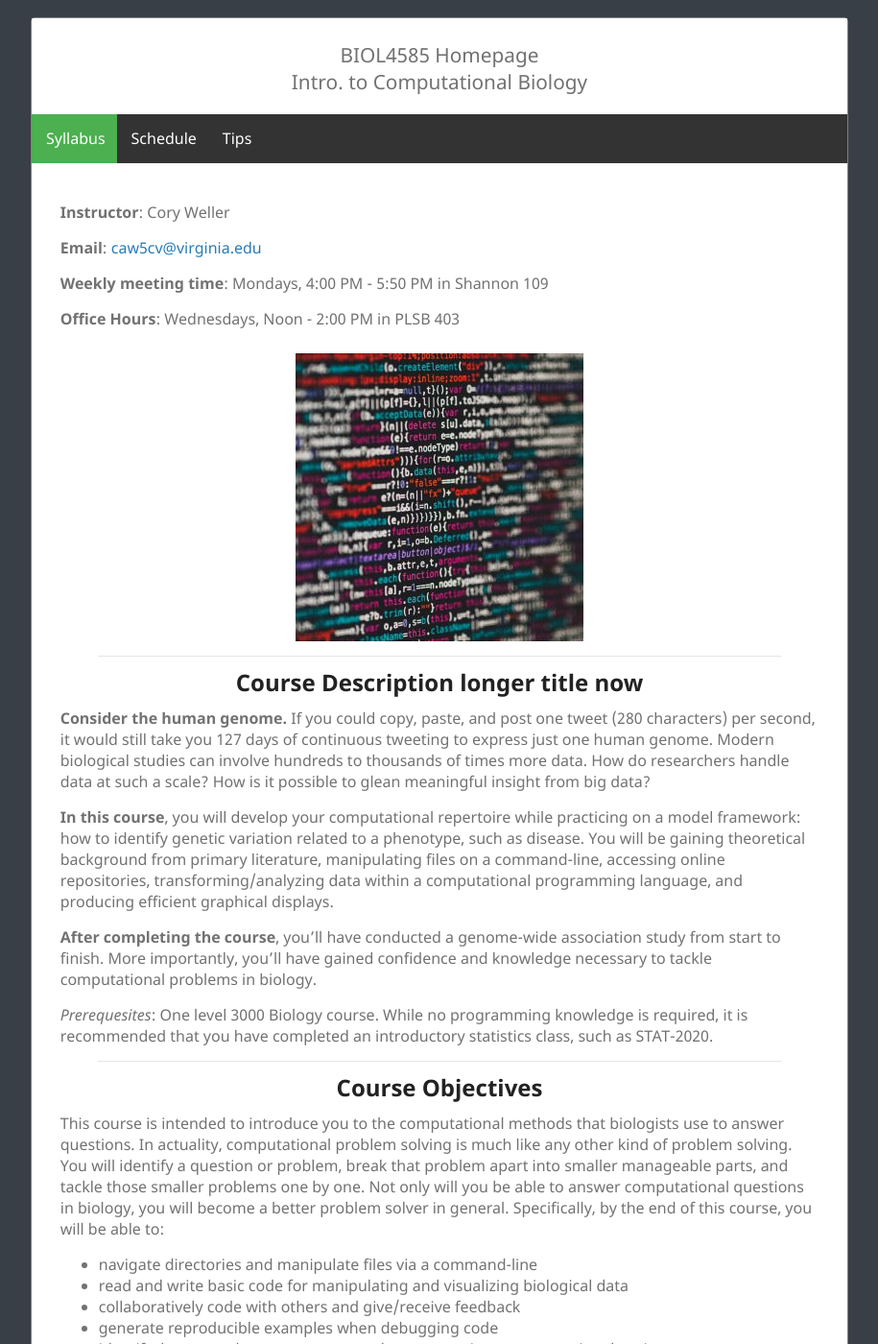
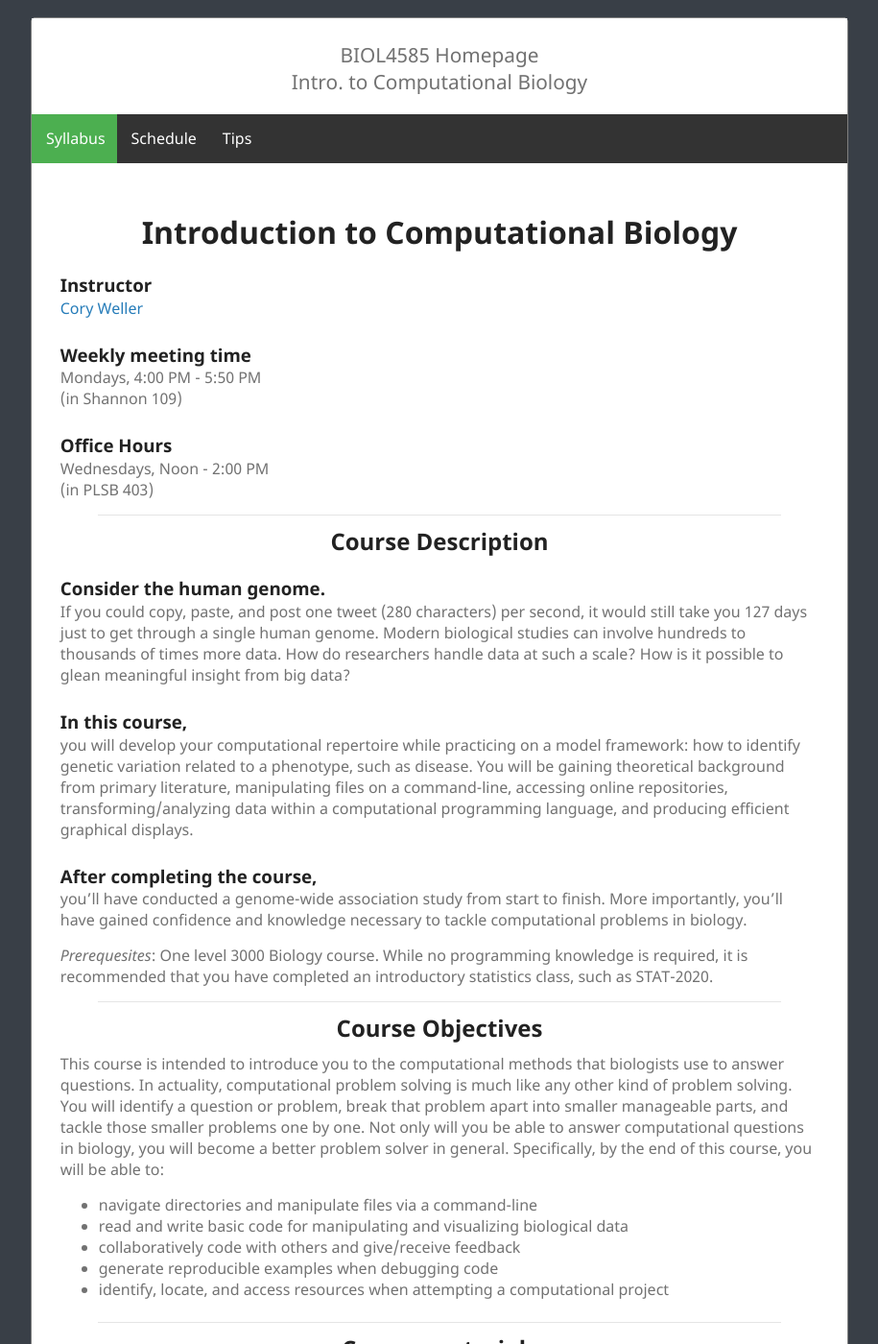
Before and after one commit to cory-weller/BIOL4585, a Jekyll site: the page built from index.md, in a window 1280 px wide and 1400 px high. Shown: the whole window at 96% size, without its empty margins (182-1097 px from the left). Built offline with Jekyll 4.4.1, drawn with Linux system fonts in a browser that asks for light colours; some of the changed text lies outside the part shown.

Commit message:
update css

```diff
--- a/assets/css/style.css
+++ b/assets/css/style.css
@@ -310,8 +310,26 @@ h6 {
     margin-right:5%;
 }
 
+
 h1 {
     border-top: none;
+}
+
+
+
+/* use h3 for left-aligned headings */
+h3 {
+    border-top: none;
+    text-align: left;
+    margin-left: 0;
+    padding-bottom:0;
+}
+
+/* use h4 for centered text, e.g. image subtitles */
+h4 {
+    border-top: none;
+    padding:0px 0 10px;
+    font-weight: normal
 }
 
 p,
--- a/index.md
+++ b/index.md
@@ -4,22 +4,28 @@ title: BIOL4585 Homepage
 repo: cory-weller/BIOL4585
 ---
 
-**Instructor**: Cory Weller
+# Introduction to Computational Biology
 
-**Email**: [caw5cv@virginia.edu](mailto:caw5cv@virginia.edu)
+### Instructor
+[Cory Weller](mailto:caw5cv@virginia.edu)
 
-**Weekly meeting time**: Mondays, 4:00 PM - 5:50 PM in Shannon 109
+### Weekly meeting time
+ Mondays, 4:00 PM - 5:50 PM
+ (in Shannon 109)
 
-**Office Hours**: Wednesdays, Noon - 2:00 PM in PLSB 403
+### Office Hours
+ Wednesdays, Noon - 2:00 PM
+ (in PLSB 403)
 
-<center><a href="https://unsplash.com/@markusspiske"><img src="assets/img/markus-spiske-507983-unsplash.jpg" width="300" height="300"></a></center>
+## Course Description
+### Consider the human genome.
+If you could copy, paste, and post one tweet (280 characters) per second, it would still take you 127 days just to get through a single human genome. Modern biological studies can involve hundreds to thousands of times more data. How do researchers handle data at such a scale? How is it possible to glean meaningful insight from big data?
 
-## Course Description longer title now
-**Consider the human genome.** If you could copy, paste, and post one tweet (280 characters) per second, it would still take you 127 days of continuous tweeting to express just one human genome. Modern biological studies can involve hundreds to thousands of times more data. How do researchers handle data at such a scale? How is it possible to glean meaningful insight from big data?
+### In this course,
+you will develop your computational repertoire while practicing on a model framework: how to identify genetic variation related to a phenotype, such as disease. You will be gaining theoretical background from primary literature, manipulating files on a command-line, accessing online repositories, transforming/analyzing data within a computational programming language, and producing efficient graphical displays.
 
-**In this course**, you will develop your computational repertoire while practicing on a model framework: how to identify genetic variation related to a phenotype, such as disease. You will be gaining theoretical background from primary literature, manipulating files on a command-line, accessing online repositories, transforming/analyzing data within a computational programming language, and producing efficient graphical displays.
-
-**After completing the course**, you’ll have conducted a genome-wide association study from start to finish. More importantly, you’ll have gained confidence and knowledge necessary to tackle computational problems in biology.
+### After completing the course,
+you’ll have conducted a genome-wide association study from start to finish. More importantly, you’ll have gained confidence and knowledge necessary to tackle computational problems in biology.
 
 *Prerequesites*: One level 3000 Biology course. While no programming knowledge is required, it is recommended that you have completed an introductory statistics class, such as STAT-2020.
 
@@ -30,7 +36,6 @@ will identify a question or problem, break that problem apart into smaller manag
 those smaller problems one by one. Not only will you be able to answer computational questions in
 biology, you will become a better problem solver in general. Specifically, by the end of this course, you
 will be able to:
-
   * navigate directories and manipulate files via a command-line
   * read and write basic code for manipulating and visualizing biological data
   * collaboratively code with others and give/receive feedback
@@ -40,16 +45,18 @@ will be able to:
 ## Course materials
 This course is intended to be as accessible as possible—all you will need is a modern laptop (with a keyboard) capable of accessing the internet. Primary literature will be distributed via Collab. All software used in this course will be free/open-source. Windows, Mac, and Linux operating systems are all acceptable. Accessing the UVA network off-grounds requires use of the Cisco VPN.
 
-<center><img src="/assets/img/lab_stickers.jpg" width="300" height="300"></center>
+## Activities
+### Readings, reflections & discussions
+Prior to some class meetings, you will read an excerpt of scientific literature, including relevant figures. At the start of each class meeting, you will discuss the reading and its figure(s), reflect on the rationale for representing data in a specific way, and considering alternative methods of representing data. This will function as a lead-in to a guided problem modeled after data similar to (or directly drawn from) your reading.
 
-## Activities
- **Readings, reflections & discussions**: Prior to class meetings, you will read an excerpt of scientific literature, including relevant figures. At the start of each class meeting, you will discuss the reading and its figure(s), reflect on the rationale for representing data in a specific way, and considering alternative methods of representing data. This will function as a lead-in to a guided problem modeled after data similar to (or directly drawn from) your reading.
+### In-class guided problems
+Most of our meeting time will be dedicated to tackling a project. For example, to get ready for running an association test, you will retrieve sequencing data from an online repository, align it to a reference genome, and generate summary files. We'll introduce new content along the way, building on top of what you've learned along the way. Initial project sets will be heavily guided in terms of steps and desired outcome, while later work will require you to develop your own workflow.
 
- **In-class guided problems**: Most of our meeting time will be dedicated to tackling a project., introducing some new content along the way, while building on all previous content in a cumulative manner. Initial project sets will be heavily guided in terms of steps and desired outcome, while later ones will require you to develop your own work flow to accomplish group-selected outcomes.
+### Out-of-class practice
+Outside of class, before the next meeting, you will address a problem set outside of class. Here is where different students may come across different methods of solving a specific kind of problem. You will then compare your workflow and outcomes to other students, and reflect on similarities or differences that you find, and comment on any new tools, techniques, or methods that you found useful.
 
- **Out-of-class practice**: Outside of class, before the next meeting, you will tackle a similar (but distinct) project outside of class. Here is where different students may come across different methods of solving a specific kind of problem. You will then compare your workflow and outcomes to other students, and reflect on similarities or differences that you find, and comment on any new tools, techniques, or methods that you found useful.
-
- **Group project**: For the final few weeks of the semester, you will form a small group and work together to perform a supplemental analysis of your choice. Class time will be dedicated to working on the project, though working together outside of class may be to your benefit. On the final day, your group will present your methods, results, and conclusions to the class.
+### Group project
+For the final few weeks of the semester, you will form a small group and work together to perform a supplemental analysis of your choice. Class time will be dedicated to working on the project, though working together outside of class may be to your benefit. On the final day, your group will present your methods, results, and conclusions to the class.
 
 ## Attendance
-Because participation is so important, it is expected that you attend every class possible. Even if you may personally feel able to learn or complete activities entirely independently, part of this course is learning to collaborate with others. If you can bring expertise to the classroom, it benefits both yourself and other students by sharing your knowledge. Because life can be unpredictable, missing one class will not incur any participation penalties. Any additional absences will be discussed individually via email or in person.
+Because participation is so important, it is expected that you attend every class possible. Even if you may personally feel able to learn or complete activities entirely independently, part of this course is learning to collaborate with others. If you can bring expertise to the classroom, it benefits both yourself and other students by sharing your knowledge. Because life can be unpredictable, missing one class will not incur any participation penalties. Any additional absences will be addressed on an individual basis.
```
Also changed, not shown: 07_association_testing/README.md (+1 -1 lines), how_to_succeed.md (+0 -2 lines), assets/img/GWAS.png (renamed from assets/GWAS.png), assets/img/manhattan.png (renamed from assets/manhattan.png).
